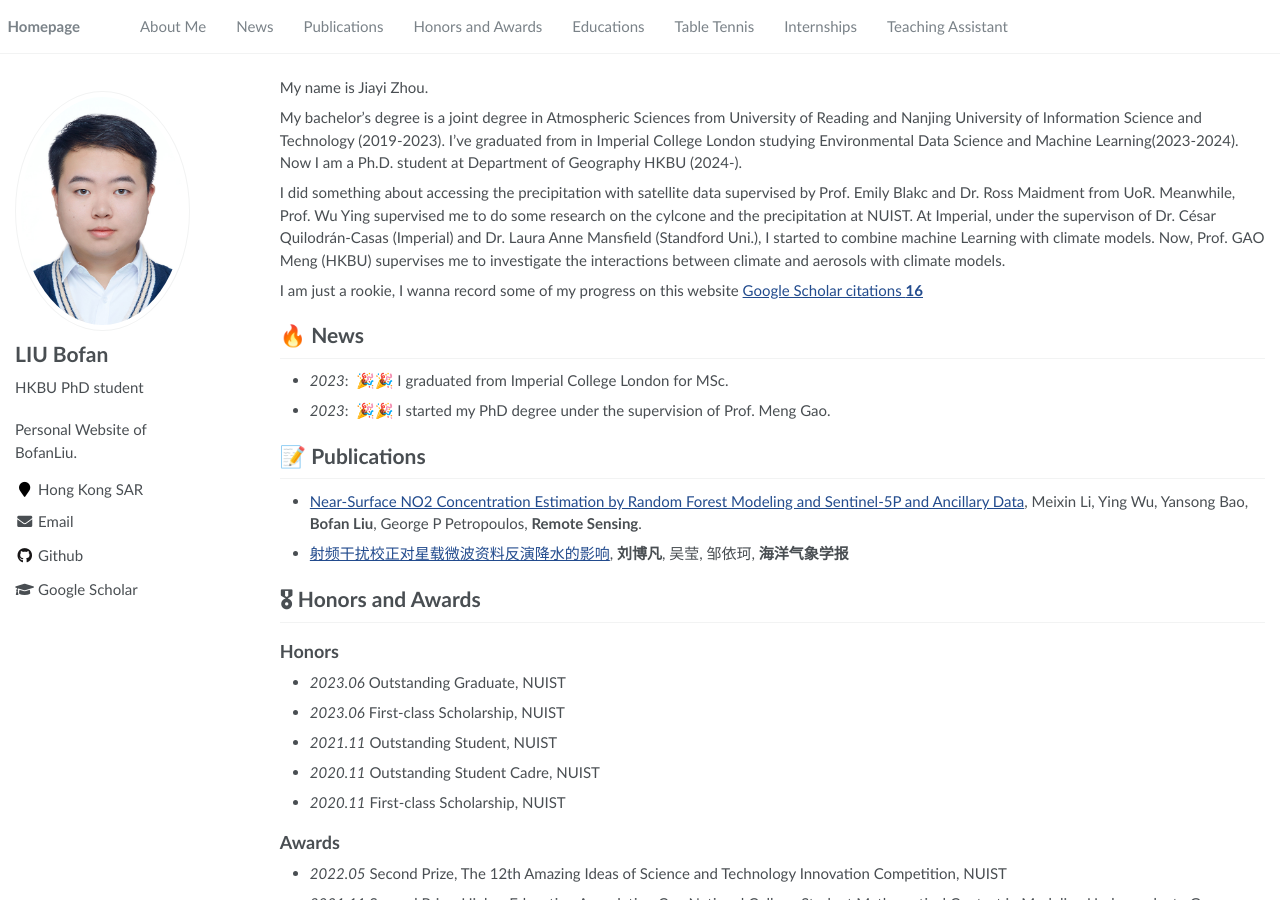
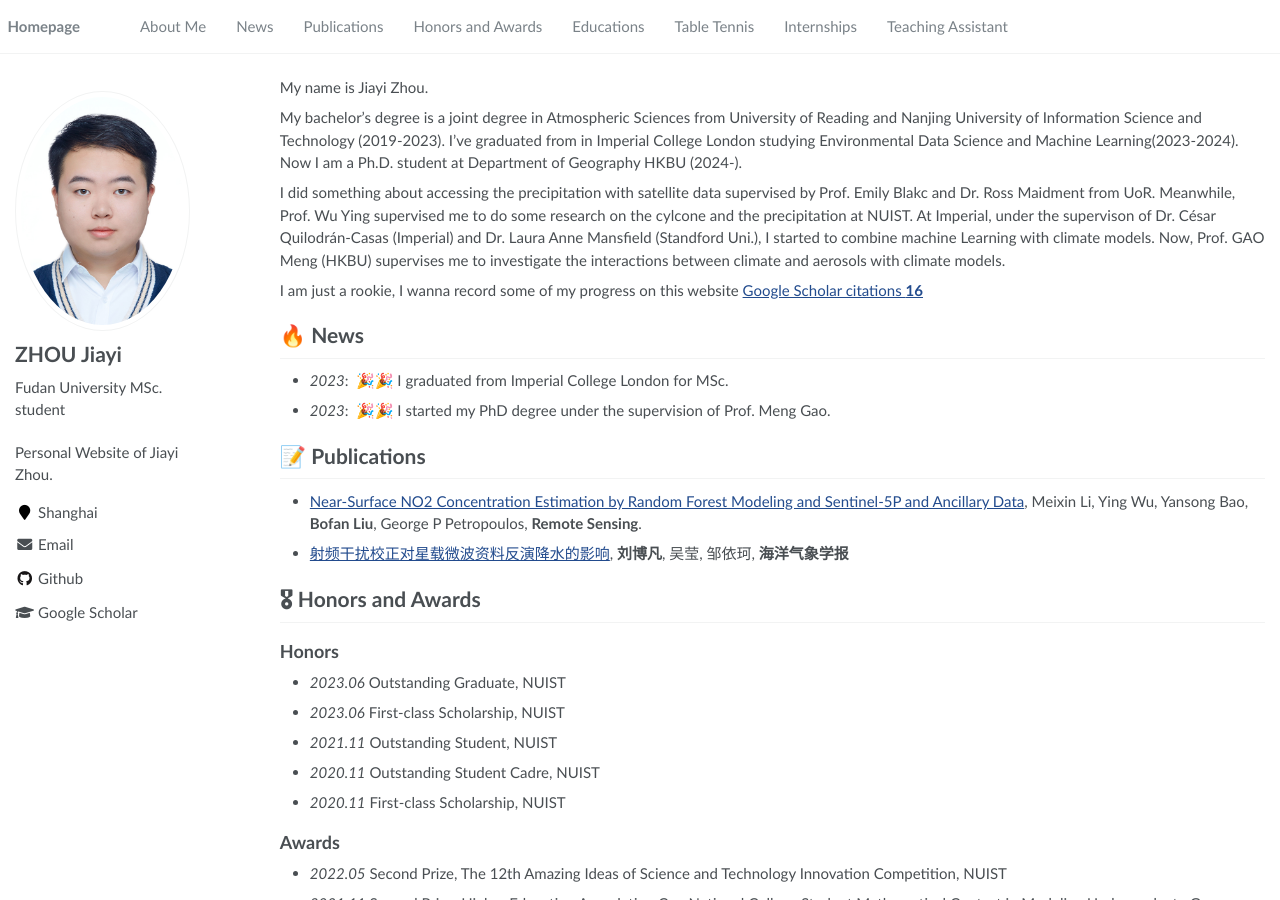
Before and after one commit to jiayizhou1022/jiayizhou1022.github.io, a Jekyll site: the page built from _pages/about.md, in a window 1280 px wide and 900 px high. Built offline with Jekyll 4.4.1, drawn with Linux system fonts in a browser that asks for light colours.

Commit message:
changes from bofanliu to jiayizhou

```diff
--- a/_config.yml
+++ b/_config.yml
@@ -6,9 +6,9 @@
 # `jekyll serve`. If you change this file, please restart the server process.
 
 # Site Settings
-title                    : "Bofan Liu"
-description              : "Personal Website of BofanLiu. "
-repository               : "edsml-bl1023/edsml-bl1023.github.io"
+title                    : "Jiayi Zhou"
+description              : "Personal Website of Jiayi Zhou. "
+repository               : "jiayizhou1022/jiayizhou1022.github.io"
 google_scholar_stats_use_cdn : true
 
 # google analytics
@@ -21,14 +21,14 @@ baidu_site_verification  :  # get baidu_site_verification from https://ziyuan.ba
 
 # Site Author
 author:
-  name             : "LIU Bofan"
+  name             : "ZHOU Jiayi"
   avatar           : "images/android-chrome-512x512.png"
-  bio              : "HKBU PhD student"
-  location         : "Hong Kong SAR"
+  bio              : "Fudan University MSc. student"
+  location         : "Shanghai"
   employer         :
   pubmed           :
-  googlescholar    : "https://scholar.google.com/citations?user=8Ni9HBQAAAAJ&hl=en&oi=ao"
-  email            : "24482765@life.hkbu.edu.hk"
+  googlescholar    : "https://scholar.google.com/citations?hl=en&user=SoVjA6MAAAAJ"
+  email            : "23210740028@m.fudan.edu.cn"
   researchgate     :  # e.g., "https://www.researchgate.net/profile/yourprofile"
   uri              :
   bitbucket        :
@@ -37,7 +37,7 @@ author:
   flickr           :
   facebook         :
   foursquare       :
-  github           : "edsml-bl1023"
+  github           : "jiayizhou1022"
   google_plus      :
   keybase          :
   instagram        :
```
